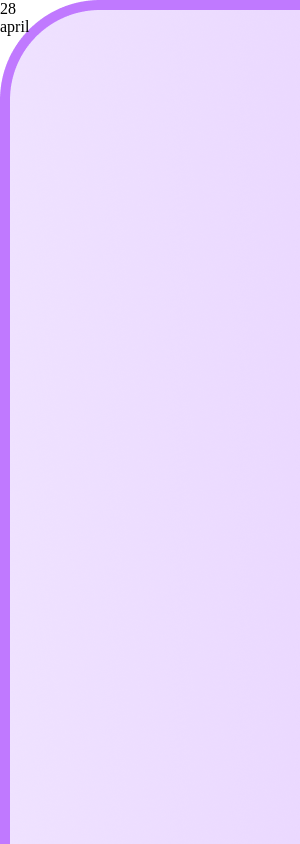
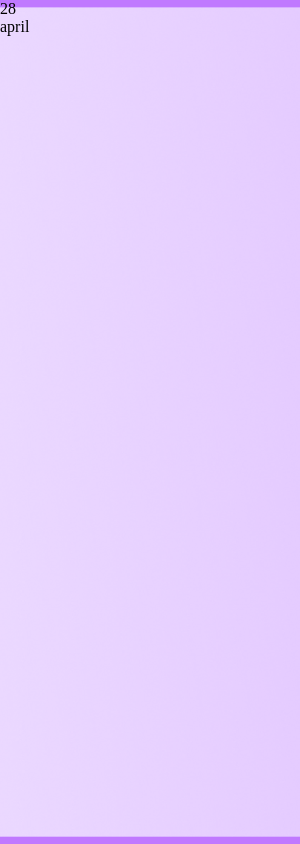
Before and after one commit to omaimaa777/my-electron-app---extended-learning, an Electron app: page index.html in a window 300 px wide. Drawn offline with Linux system fonts and the light colour scheme.

Commit message:
some adjustments to the background image

```diff
--- a/style.css
+++ b/style.css
@@ -7,6 +7,9 @@ body {
     width: 100vw;
     height:100vh;
     background-image: url(images/outer-frame-bg.png);
+    background-size: cover;
+    background-repeat: no-repeat;
+    background-position: center;
     user-select: none;
     -webkit-app-region:drag;
 }
```
